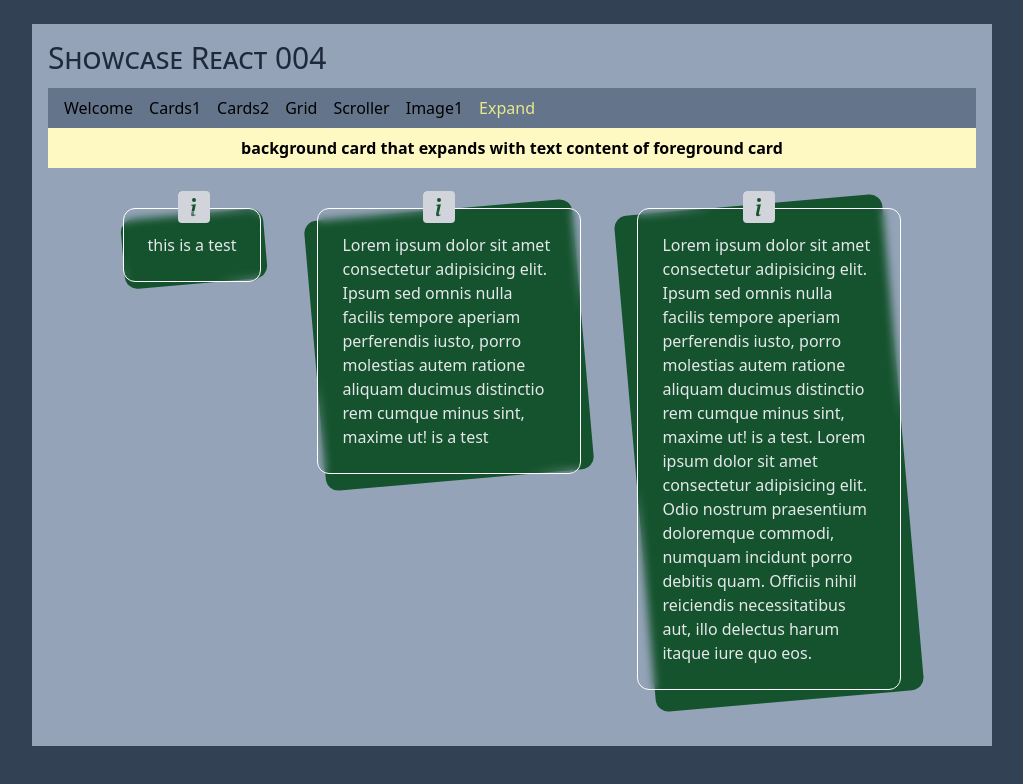
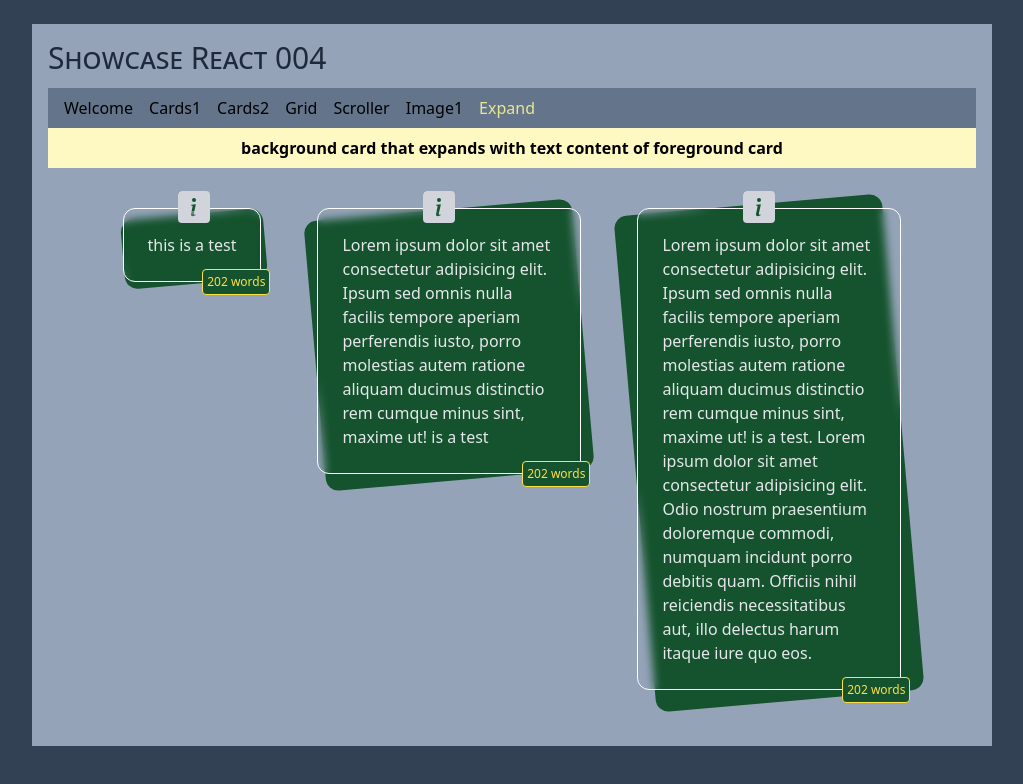
Before and after one commit to epx-edta/showcase-react-004, a React (Vite) app: page /expand in a window 1280 px wide. Shown: the top 784 px of the page, without its empty margins (128-1151 px from the left). Built offline with nearby package versions, Linux system fonts and the light colour scheme.

Commit message:
show words

```diff
--- a/src/components/TiltedBackgroundCard.tsx
+++ b/src/components/TiltedBackgroundCard.tsx
@@ -1,6 +1,5 @@
 import { ReactNode } from "react";
 import { BsInfoSquareFill } from "react-icons/bs";
-import { MdSunny } from "react-icons/md";
 
 interface TiltedBackgroundCardProps {
 	children: ReactNode;
@@ -20,9 +19,14 @@ export const TiltedBackgroundCard = ({
 					{children}
 
                     {/* info icon */}
-					<div className="absolute top-[-18px] left-[40%] w-[20px] h-[20px] bg-green-900 rounded bottom-2 right-3 text-xs text-gray-300">
+					<div className="absolute top-[-18px] left-[40%] w-[20px] h-[20px] bg-green-900 rounded text-xs text-gray-300">
 						<BsInfoSquareFill className="text-[2rem]" />
 					</div>
+
+                    {/* word count */}
+					<p className="absolute bottom-[-14px] right-[-10px] w-fit h-fit p-1 border border-yellow-300 text-yellow-300 bg-green-900 rounded text-xs">
+                        202 words
+					</p>
 				</div>
 			</div>
 		</div>
```
